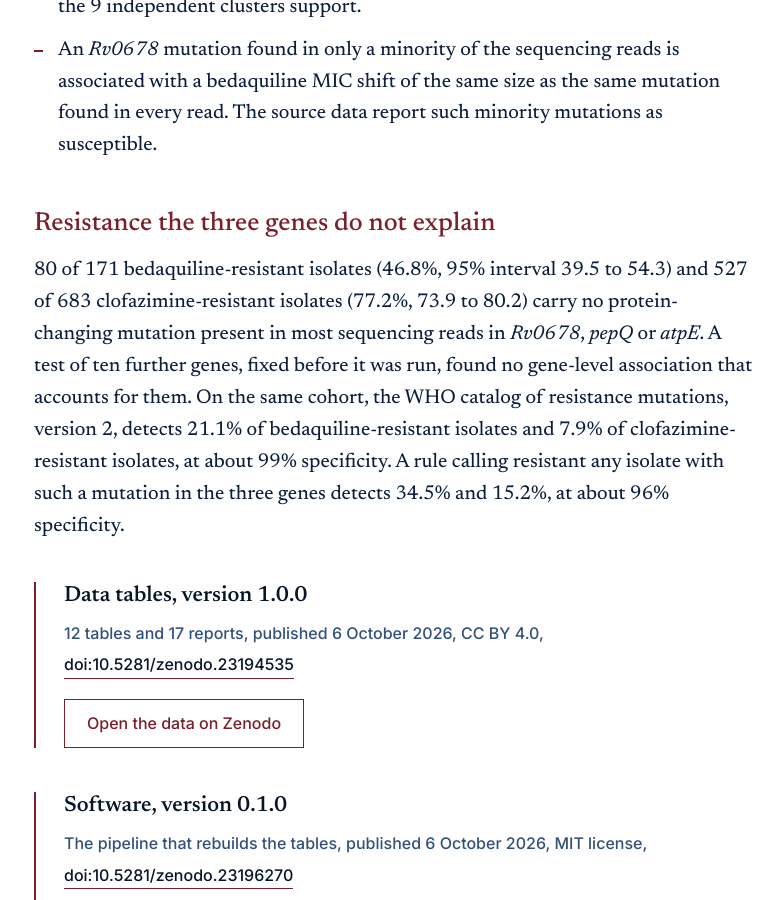
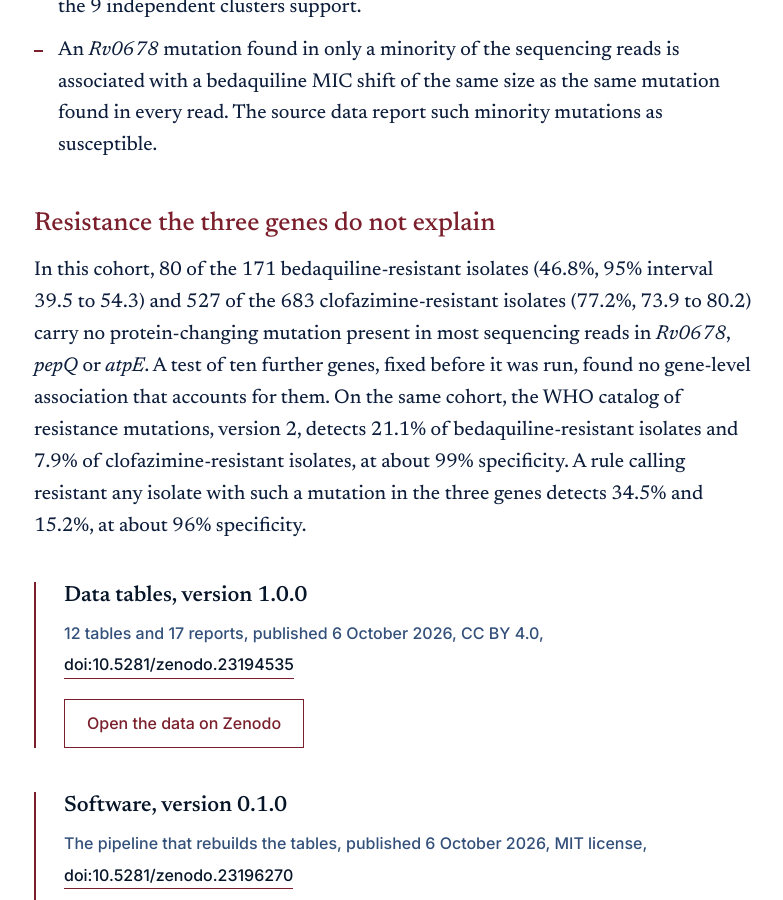
Before and after one commit to aminabaktiyarova/aminabaktiyarova.github.io, a Jekyll site: the page built from research-tb-drug-resistance.html, in a window 1280 px wide and 900 px high, scrolled down 2894 px. Shown: the whole window, without its empty margins (146-929 px from the left). Built offline with Jekyll 4.4.1, drawn with Linux system fonts in a browser that asks for light colours.

Commit message:
Scope the unexplained resistance figures to the cohort

```diff
--- a/research-tb-drug-resistance.html
+++ b/research-tb-drug-resistance.html
@@ -50,7 +50,7 @@ permalink: /research/tb-drug-resistance/
       </ul>
 
       <h2>Resistance the three genes do not explain</h2>
-      <p>80 of 171 bedaquiline-resistant isolates (46.8%, 95% interval 39.5 to 54.3) and 527 of 683 clofazimine-resistant isolates (77.2%, 73.9 to 80.2) carry no protein-changing mutation present in most sequencing reads in <i>Rv0678</i>, <i>pepQ</i> or <i>atpE</i>. A test of ten further genes, fixed before it was run, found no gene-level association that accounts for them. On the same cohort, the WHO catalog of resistance mutations, version 2, detects 21.1% of bedaquiline-resistant isolates and 7.9% of clofazimine-resistant isolates, at about 99% specificity. A rule calling resistant any isolate with such a mutation in the three genes detects 34.5% and 15.2%, at about 96% specificity.</p>
+      <p>In this cohort, 80 of the 171 bedaquiline-resistant isolates (46.8%, 95% interval 39.5 to 54.3) and 527 of the 683 clofazimine-resistant isolates (77.2%, 73.9 to 80.2) carry no protein-changing mutation present in most sequencing reads in <i>Rv0678</i>, <i>pepQ</i> or <i>atpE</i>. A test of ten further genes, fixed before it was run, found no gene-level association that accounts for them. On the same cohort, the WHO catalog of resistance mutations, version 2, detects 21.1% of bedaquiline-resistant isolates and 7.9% of clofazimine-resistant isolates, at about 99% specificity. A rule calling resistant any isolate with such a mutation in the three genes detects 34.5% and 15.2%, at about 96% specificity.</p>
 
     </article>
 
```
